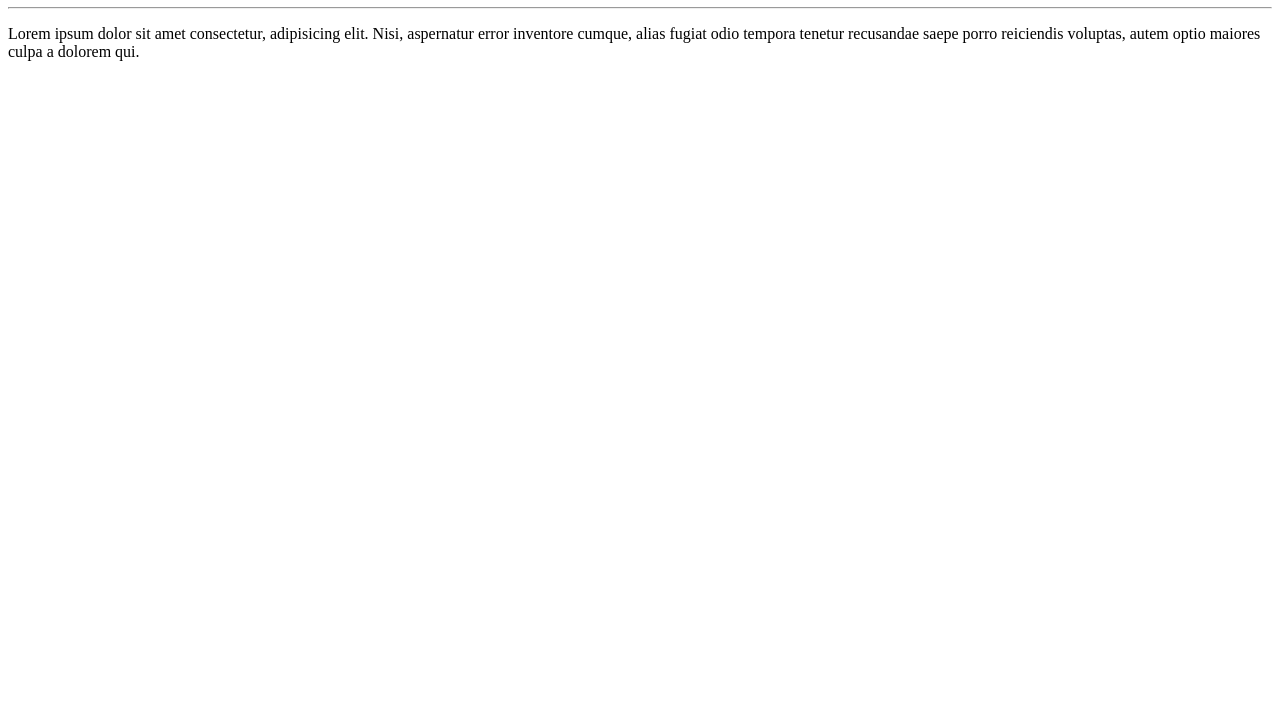
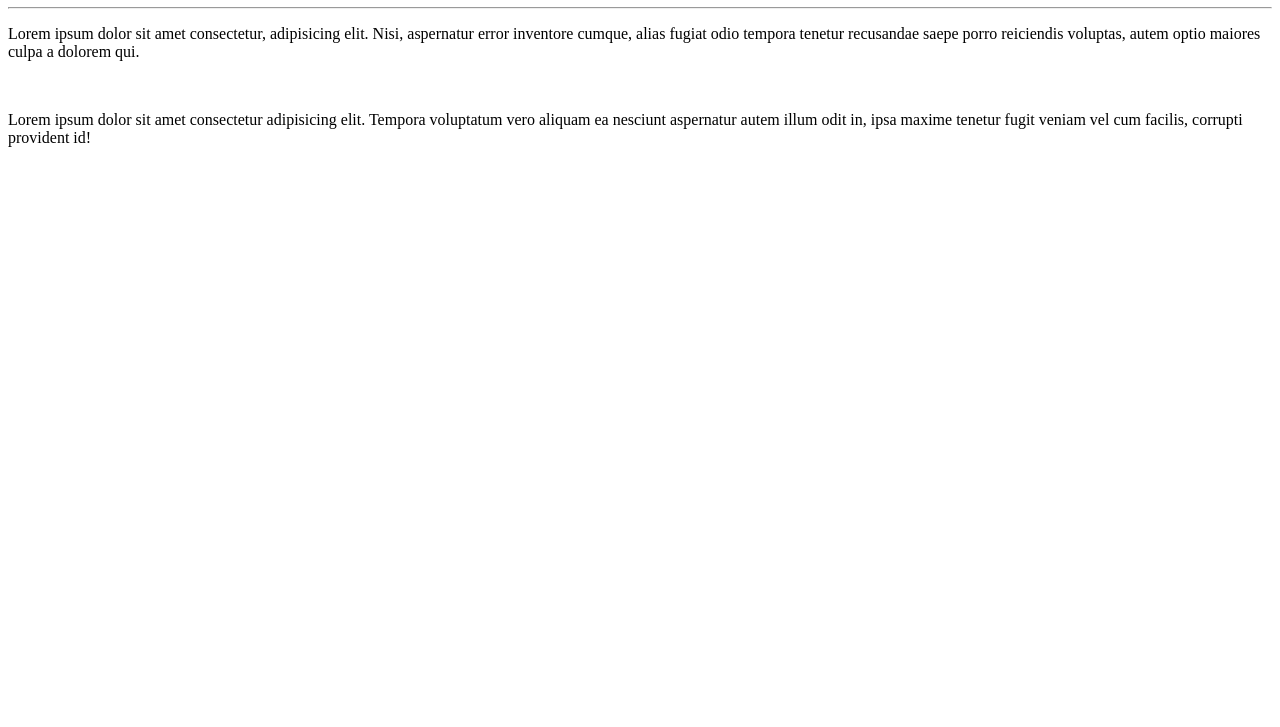
Before and after one commit to Vitoria-Pescador/Ola-Mundo, a plain HTML site: page site-exemplo/index.html in a window 1280 px wide. Shown: the part 73-800 px from the top of the page. Drawn offline with Linux system fonts and the light colour scheme.

Commit message:
Update index.html

```diff
--- a/site-exemplo/index.html
+++ b/site-exemplo/index.html
@@ -8,6 +8,7 @@
 <body>
     <h1>Olá, Mundo!</h1>
     <hr>
-    <p>Lorem ipsum dolor sit amet consectetur, adipisicing elit. Nisi, aspernatur error inventore cumque, alias fugiat odio tempora tenetur recusandae saepe porro reiciendis voluptas, autem optio maiores culpa a dolorem qui.</p>
+    <p>Lorem ipsum dolor sit amet consectetur, adipisicing elit. Nisi, aspernatur error inventore cumque, alias fugiat odio tempora tenetur recusandae saepe porro reiciendis voluptas, autem optio maiores culpa a dolorem qui.</p><br>
+    <p>Lorem ipsum dolor sit amet consectetur adipisicing elit. Tempora voluptatum vero aliquam ea nesciunt aspernatur autem illum odit in, ipsa maxime tenetur fugit veniam vel cum facilis, corrupti provident id!</p>
 </body>
 </html>
```
